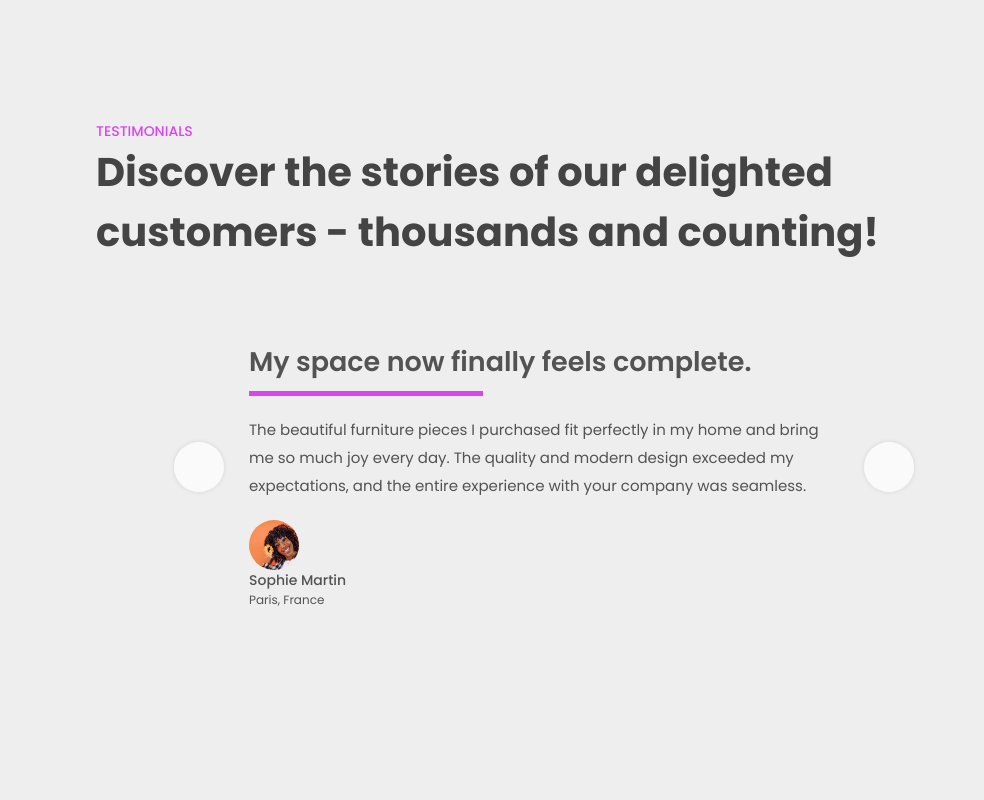
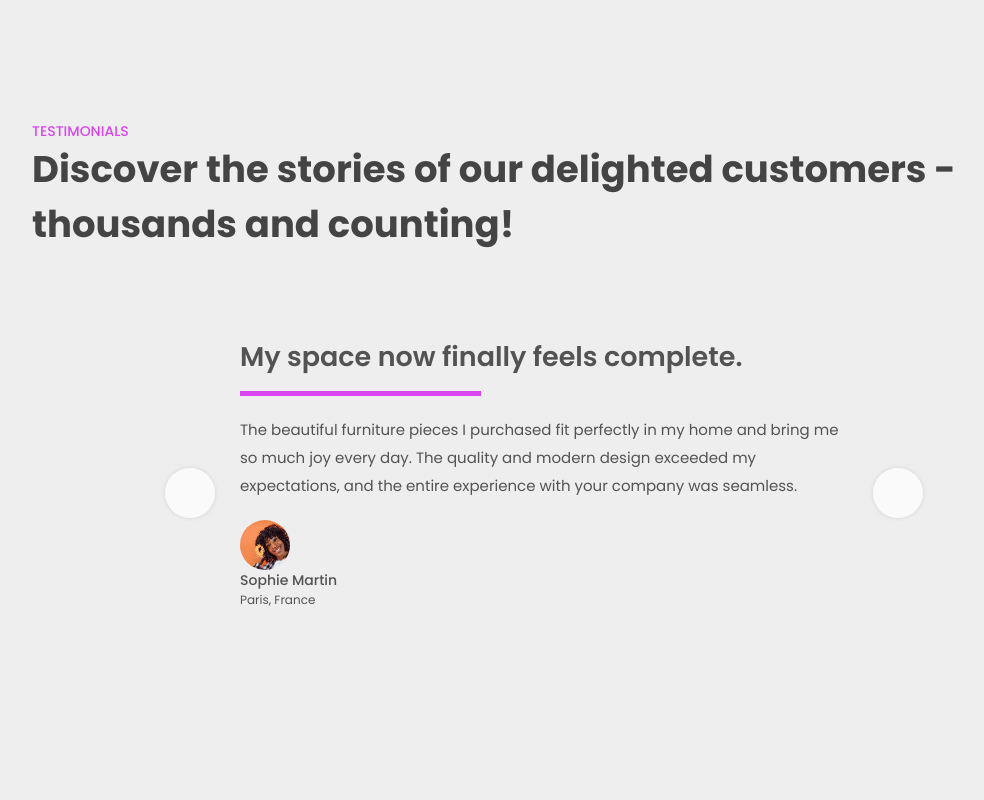
Before and after one commit to ilicc-sara/Shoppers-Dream, a React (Vite) app: page / in a window 1280 px wide. Shown: the part 3260-4060 px from the top of the page, without its empty margins (96-1080 px from the left). Built offline with nearby package versions, Linux system fonts and the light colour scheme; some icons are missing; a web font is replaced by a local one.

Commit message:
..... . . . . . . ..... . . . .  . ....

```diff
--- a/src/pages/home/components/testimonialsSection/TestimonialsSection.jsx
+++ b/src/pages/home/components/testimonialsSection/TestimonialsSection.jsx
@@ -27,16 +27,16 @@ function TestimonialsSection() {
   }
   return (
     <section className="border-b-[2px] border-b-[#d5d5d5] !py-[140px]">
-      <div className="max-w-4xl !mx-auto">
+      <div className="!mx-auto desktop:w-6xl  laptop:w-5xl  smallLT:w-4xl  tablet:w-3xl mobile:w-2xl smallmobile:w-[90%]">
         <p className="text-left uppercase text-[14px] text-brand-pink font-medium">
           Testimonials
         </p>
-        <h1 className="text-[37px] font-medium text-left text-[#444]">
+        <h1 className="font-medium text-left text-[#444] laptop:!text-[37px] smallLT:!text-[32px] tablet:!text-[28px] max-tablet:!text-[26px]">
           Discover the stories of our delighted customers - thousands and
           counting!
         </h1>
 
-        <div className="flex w-[750px] !mx-auto items-center relative h-[400px] !my-[40px] overflow-x-hidden">
+        <div className="flex desktop:w-3xl laptop:w-3xl smallLT:w-2xl tablet:w-2xl mobile:w-xl smallmobile:w-[100%] !mx-auto items-center relative h-[500px] !my-[40px] overflow-x-hidden">
           <Button
             variation="arrow-left"
             handleClick={() => changeCurrentSlideLeft()}
@@ -46,12 +46,12 @@ function TestimonialsSection() {
           {testimonials.map((testimonial, index) => (
             <div
               key={index}
-              className="absolute top-10 !py-[10px] !px-[80px] flex flex-col gap-[20px] ransition-transform duration-1000"
+              className="absolute top-10 !py-[10px] !px-[80px] flex flex-col tablet:gap-5 max-tablet:gap-4 transition-transform duration-1000"
               style={{
                 transform: `translateX(${(index - currentSlide) * 100}%)`,
               }}
             >
-              <p className=" text-left text-[27px] leading-[19px] font-semibold">
+              <p className=" text-left tablet:text-[27px] max-tablet:text-[23px] leading-[28px] font-semibold">
                 {testimonial.header}
               </p>
               {currentSlide === index ? (
@@ -71,7 +71,7 @@ function TestimonialsSection() {
                 ></div>
               )}
 
-              <p className="text-left text-[15px] leading-[28px]">
+              <p className="text-left tablet:text-[15px] tablet:leading-[28px]  max-tablet:text-[12px] max-tablet:leading-[24px]">
                 {testimonial.text}
               </p>
 
```
